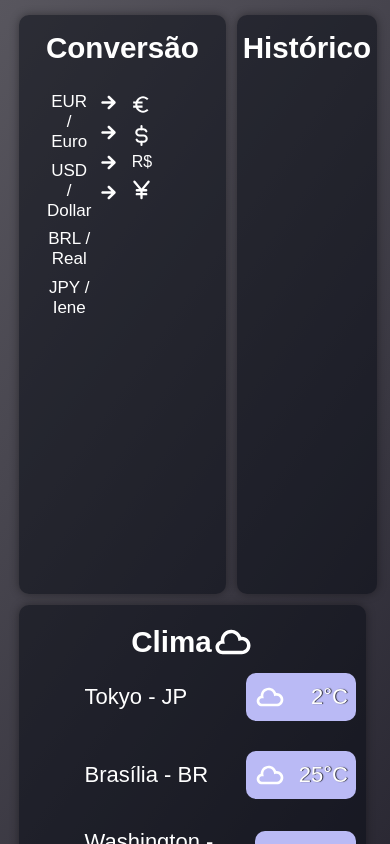
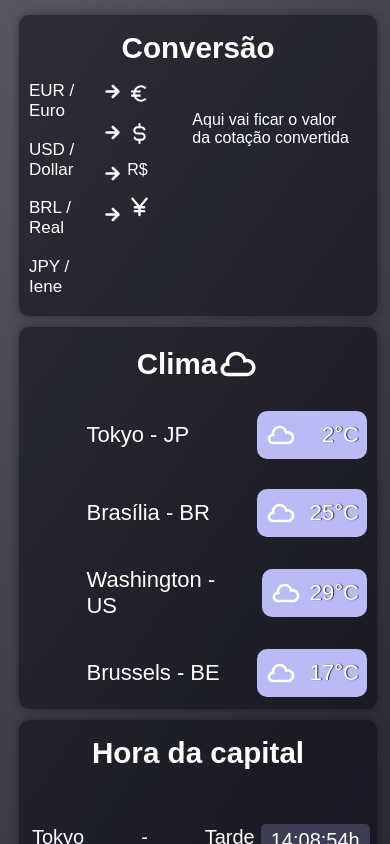
Before and after one commit to SantV7/dashboard-coins, a React (Vite) app: page / in a window 390 px wide. Shown: the top 844 px of the page. Built offline with nearby package versions, Linux system fonts and the light colour scheme; a web font is replaced by a local one.

Commit message:
adding coments

```diff
--- a/src/components/convertionCoins/ConvertionCoins.jsx
+++ b/src/components/convertionCoins/ConvertionCoins.jsx
@@ -11,6 +11,7 @@ const ConvertionCoins = () => {
         <div className="data-card" id="convertion-coins">
           <h2 className="cards-tittle">Conversão</h2>
 
+          <div className="convertion-info">
             <div className="local-explication-money">
               <div className="money-explication">
                  <div className="type-money">EUR / Euro</div>
@@ -18,27 +19,26 @@ const ConvertionCoins = () => {
                  <div className="type-money">BRL / Real</div>
                  <div className="type-money">JPY / Iene</div>
               </div>
-
               <div className="arrow-explications">
                 <IoMdArrowRoundForward size={21} />
                 <IoMdArrowRoundForward size={21} />
                 <IoMdArrowRoundForward size={21} />
                 <IoMdArrowRoundForward size={21} />
               </div>
-
               <div className="symbols-money">
                 <BiEuro size={25} />
                 <TbCurrencyDollar size={25}/>
                 R$
                 <PiCurrencyJpyBold size={25}/>
               </div>
-
             </div>
 
 
             <div className="area-convertion">
+              Aqui vai ficar o valor da cotação convertida
+            </div>
+          </div>
 
-          </div>
         </div>
 
 
--- a/src/components/convertionCoins/convertion-coins.css
+++ b/src/components/convertionCoins/convertion-coins.css
@@ -1,13 +1,21 @@
+h2 {
+    margin-bottom: 16px;
+}
+
+.convertion-info {
+    display: flex;
+    flex-flow: row nowrap;
+    align-items: start;
+    gap: 30px;
+}
 
 .local-explication-money {
-    text-align: center;
-    width: 50%;
-    margin-top: 27px;
+    width: 42%;
     display: flex;
+    height: 200px;
     justify-content: space-between;
     flex-flow: row nowrap;
-    gap: 10px;
-    padding-left: 18px;
+    gap: 4px;
 }
 
 .money-explication {
@@ -18,35 +26,38 @@
 }
 
 .arrow-explications {
-
     display: flex;
     flex-flow: column nowrap;
-    gap: 9px;
-    margin-left: -3px;
+    gap: 20px;
+
 }
 
 .symbols-money {
     display: flex;
     flex-flow: column nowrap;
-    gap: 5.74px;
+    gap: 15px;
 }
 
 .type-money {
     display: flex;
     flex-flow: row nowrap;
     align-items: center;
+    margin-bottom: 10px;
     gap: 7px;
 }
 
 .area-convertion {
     padding: 10px;
     margin-top: 20px;
-    width: 100%;
-    height: 50%;
+    width: 58%;
+
 }
 
-@media screen and (max-width: 1200px) {
+
+
+@media screen and (max-width: 768px) {
     .local-explication-money {
-        width: 57%;
+        width: 39%;
+
     }
 }
--- a/src/components/hourCapital/hour-capital.css
+++ b/src/components/hourCapital/hour-capital.css
@@ -4,8 +4,8 @@
     align-items: center;
     justify-content: space-evenly;
     flex-flow: row nowrap;
-    gap: 15px;
-    padding-top: 40px;
+    gap: 3px;
+    padding-top: 32px;
     text-align: left;
     font-size: clamp(17px, 20px, 26px);
 
--- a/src/components/weather/Weather.jsx
+++ b/src/components/weather/Weather.jsx
@@ -9,6 +9,10 @@ import { TiWeatherPartlySunny } from "react-icons/ti"; //ICON Sun
 const Weather = () => {
 
   useEffect(() => {
+
+    // Aprender a consumir API  e fazer o resto...
+
+
     gsap.fromTo('.climate-temperature', {
       opacity: 0,
       y: 100
@@ -20,11 +24,6 @@ const Weather = () => {
     })
   }, [])
 
-
-  const [weatherTokyo, setWeatherTokyo] = useState(null)
-  const [weatherBrasilia, setWeatherBrasilia] = useState(null)
-  const [weatherWashington, setWeatherWashington] = useState(null)
-  const [weatherBrussels, setWeatherBrussels] = useState(null)
 
 
   return (
--- a/src/styles/main.css
+++ b/src/styles/main.css
@@ -41,12 +41,13 @@
 
 #history {
     grid-area: 1 / 4 / 5 / -2;
+    background-color: rgba(29, 25, 41, 0.616);
 }
 
 
 
 
-@media screen and (max-width: 1200px) {
+@media screen and (max-width: 1100px) {
     #main-content {
         height: 1370px;
         grid-template-rows: repeat(auto);
@@ -56,7 +57,7 @@
     }
 
     #convertion-coins {
-        grid-area: 1 / 1 / 10/ 2;
+        grid-area: 1 / 1 / 10/ 3;
         padding: 10px;
     }
 
@@ -65,7 +66,7 @@
     }
 
     #history {
-        grid-area: 1 / 4 / 10 / -2;
+        grid-area: 12 / 1 / 35 / 3;
     }
 
     #hour-capital {
```
Lines whose indentation alone changed are shown as unchanged.
